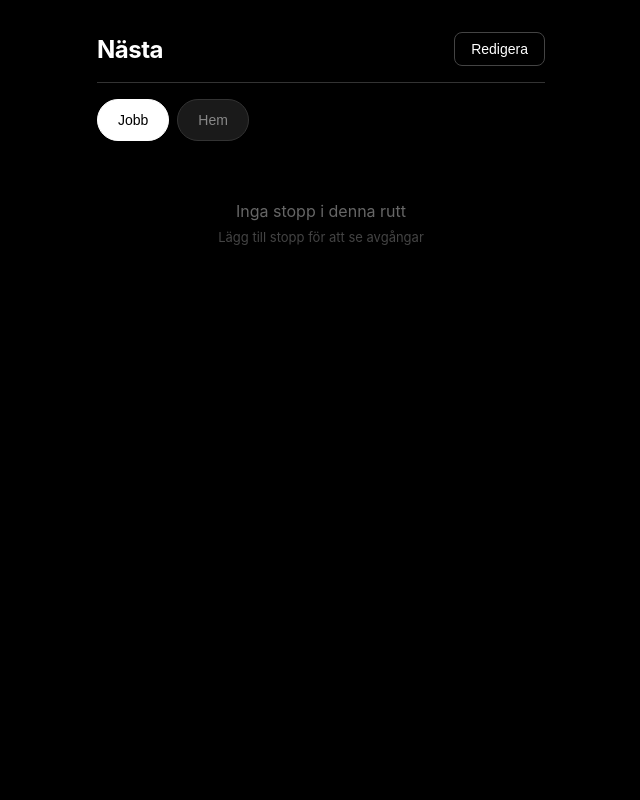
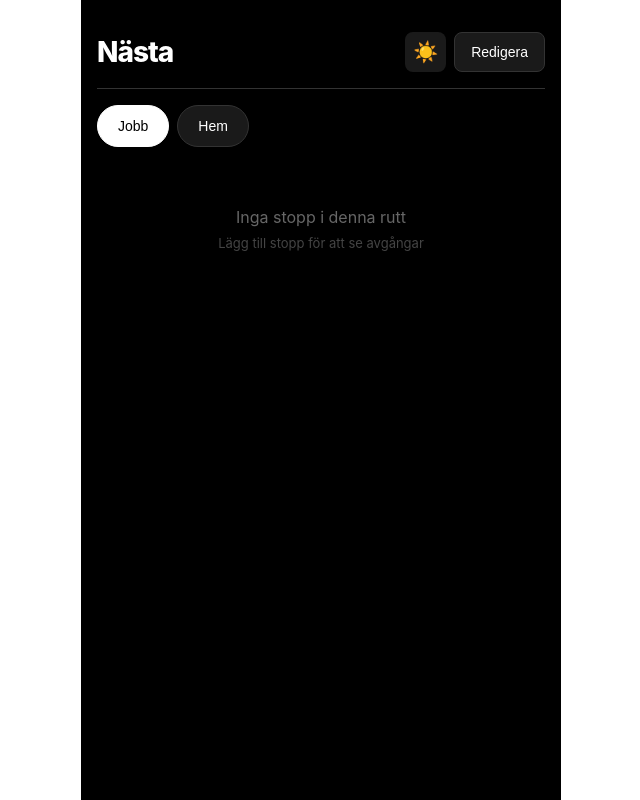
Before and after one commit to cxr-dev/Nasta, a Svelte app: page / in a window 1280 px wide. Shown: the whole page, without its empty margins (319-959 px from the left). Built offline with nearby package versions, Linux system fonts and the light colour scheme.

Commit message:
fix: connect Header editing state to App, add theme toggle
- Header now receives editing state and callbacks from App
- Added dark/light mode toggle button (☀️/🌙)
- Added toggleDarkMode to settingsStore
- Fixed CSS for light mode support

```diff
--- a/src/App.svelte
+++ b/src/App.svelte
@@ -43,6 +43,10 @@
     }
   }
 
+  function toggleTheme() {
+    settingsStore.toggleDarkMode();
+  }
+
   function handleRemoveStop(stopId: string) {
     if (route) {
       routeStore.removeStop(route.id, stopId);
@@ -70,7 +74,12 @@
 </script>
 
 <main class:dark={settings.darkMode}>
-  <Header />
+  <Header
+    {editing}
+    darkMode={settings.darkMode}
+    onToggleEdit={toggleEdit}
+    onToggleTheme={toggleTheme}
+  />
 
   <RouteSelector onSelect={handleRouteSelect} />
 
@@ -96,10 +105,11 @@
 
   :global(body) {
     font-family: -apple-system, BlinkMacSystemFont, 'Segoe UI', Roboto, sans-serif;
-    background: #000;
-    color: #fff;
+    background: #fff;
+    color: #000;
     min-height: 100vh;
     -webkit-font-smoothing: antialiased;
+    transition: background 0.3s, color 0.3s;
   }
 
   main {
@@ -111,5 +121,23 @@
 
   main.dark {
     background: #000;
+    color: #fff;
+  }
+
+  main.dark :global(button),
+  main.dark :global(input) {
+    background: #1a1a1a;
+    border-color: #333;
+    color: #fff;
+  }
+
+  main.dark :global(.stop-item),
+  main.dark :global(.route-editor) {
+    background: #111;
+  }
+
+  main.dark :global(.travel-time),
+  main.dark :global(.travel-input input) {
+    background: #222;
   }
 </style>
--- a/src/components/Header.svelte
+++ b/src/components/Header.svelte
@@ -1,20 +1,27 @@
 <script lang="ts">
-  let editing = $state(false);
-
-  function toggleEdit() {
-    editing = !editing;
-  }
-
-  export function setEditing(value: boolean) {
-    editing = value;
-  }
+  let {
+    editing = false,
+    darkMode = true,
+    onToggleEdit = () => {},
+    onToggleTheme = () => {}
+  }: {
+    editing?: boolean;
+    darkMode?: boolean;
+    onToggleEdit?: () => void;
+    onToggleTheme?: () => void;
+  } = $props();
 </script>
 
 <header>
   <h1>Nästa</h1>
-  <button class="edit-btn" onclick={toggleEdit} aria-label="Redigera rutter">
-    {editing ? 'Klar' : 'Redigera'}
-  </button>
+  <div class="actions">
+    <button class="theme-btn" onclick={onToggleTheme} aria-label="Toggle theme">
+      {darkMode ? '☀️' : '🌙'}
+    </button>
+    <button class="edit-btn" onclick={onToggleEdit} aria-label="Redigera rutter">
+      {editing ? 'Klar' : 'Redigera'}
+    </button>
+  </div>
 </header>
 
 <style>
@@ -28,9 +35,28 @@
   }
 
   h1 {
-    font-size: 24px;
-    font-weight: 700;
-    letter-spacing: -0.5px;
+    font-size: 28px;
+    font-weight: 800;
+    letter-spacing: -1px;
+  }
+
+  .actions {
+    display: flex;
+    gap: 8px;
+  }
+
+  .theme-btn {
+    background: transparent;
+    border: none;
+    font-size: 20px;
+    cursor: pointer;
+    padding: 8px;
+    border-radius: 8px;
+    transition: background 0.2s;
+  }
+
+  .theme-btn:hover {
+    background: #1a1a1a;
   }
 
   .edit-btn {
--- a/src/stores/settingsStore.ts
+++ b/src/stores/settingsStore.ts
@@ -14,6 +14,13 @@ function createSettingsStore() {
         return updated;
       });
     },
+    toggleDarkMode: () => {
+      update(settings => {
+        const updated = { ...settings, darkMode: !settings.darkMode };
+        saveSettings(updated);
+        return updated;
+      });
+    },
     setRefreshInterval: (interval: number) => {
       update(settings => {
         const updated = { ...settings, refreshInterval: interval };
```
